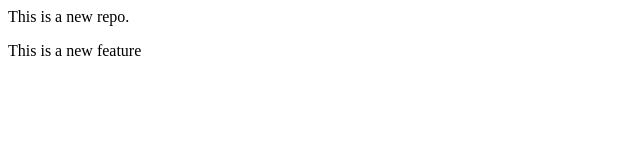
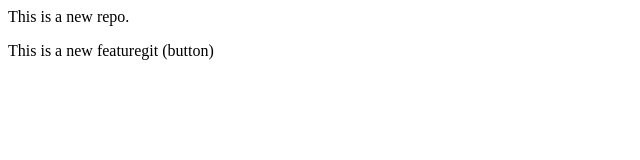
Before and after one commit to nancy-shrestha/localRepo, a plain HTML site: page index.html in a window 1280 px wide. Shown: the full height of the page, 0-640 px from the left. Drawn offline with Linux system fonts and the light colour scheme.

```diff
--- a/index.html
+++ b/index.html
@@ -1,2 +1,2 @@
 <p>This is a new repo.</p>
-<p>This is a new feature</p>
+<p>This is a new featuregit (button)</p>
```
